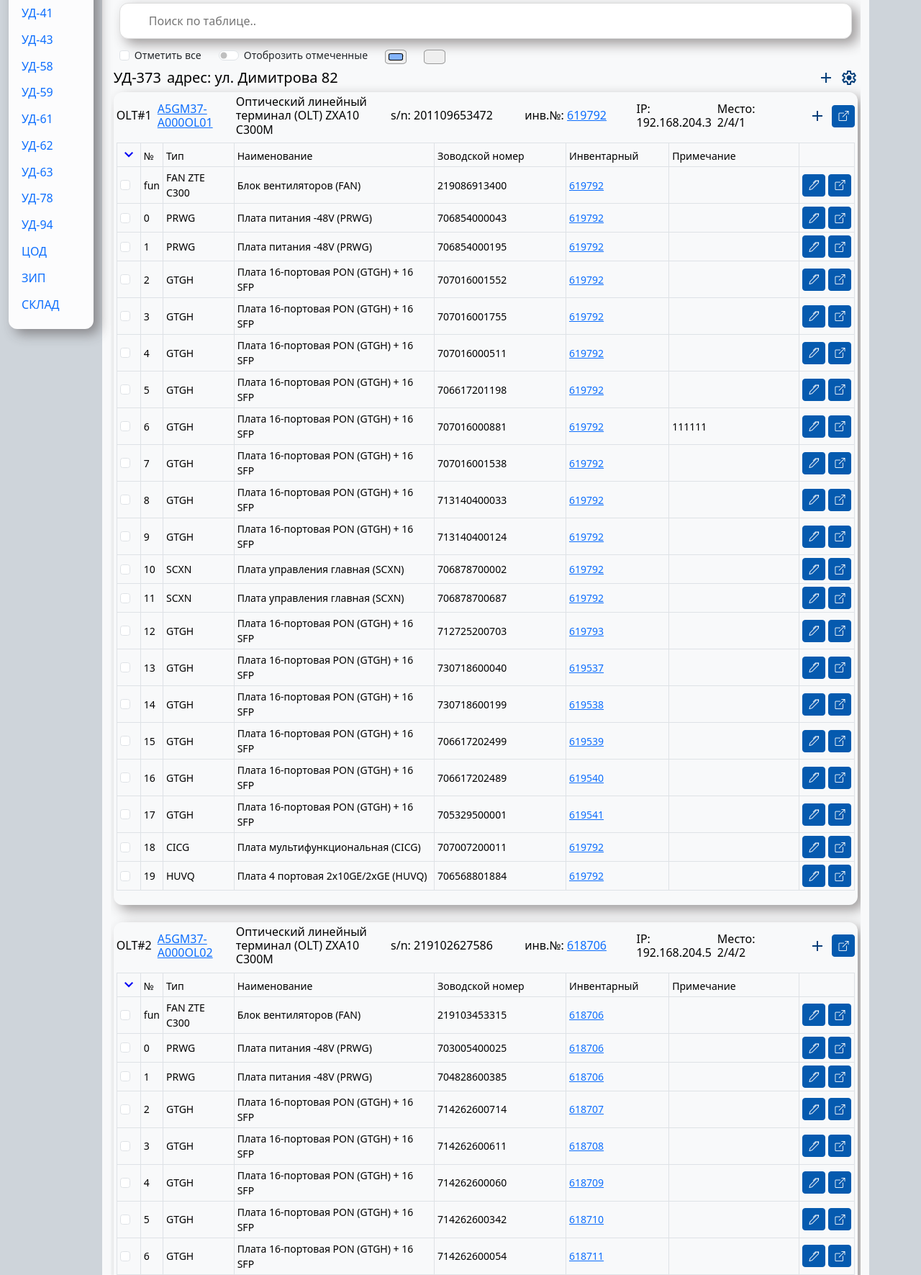
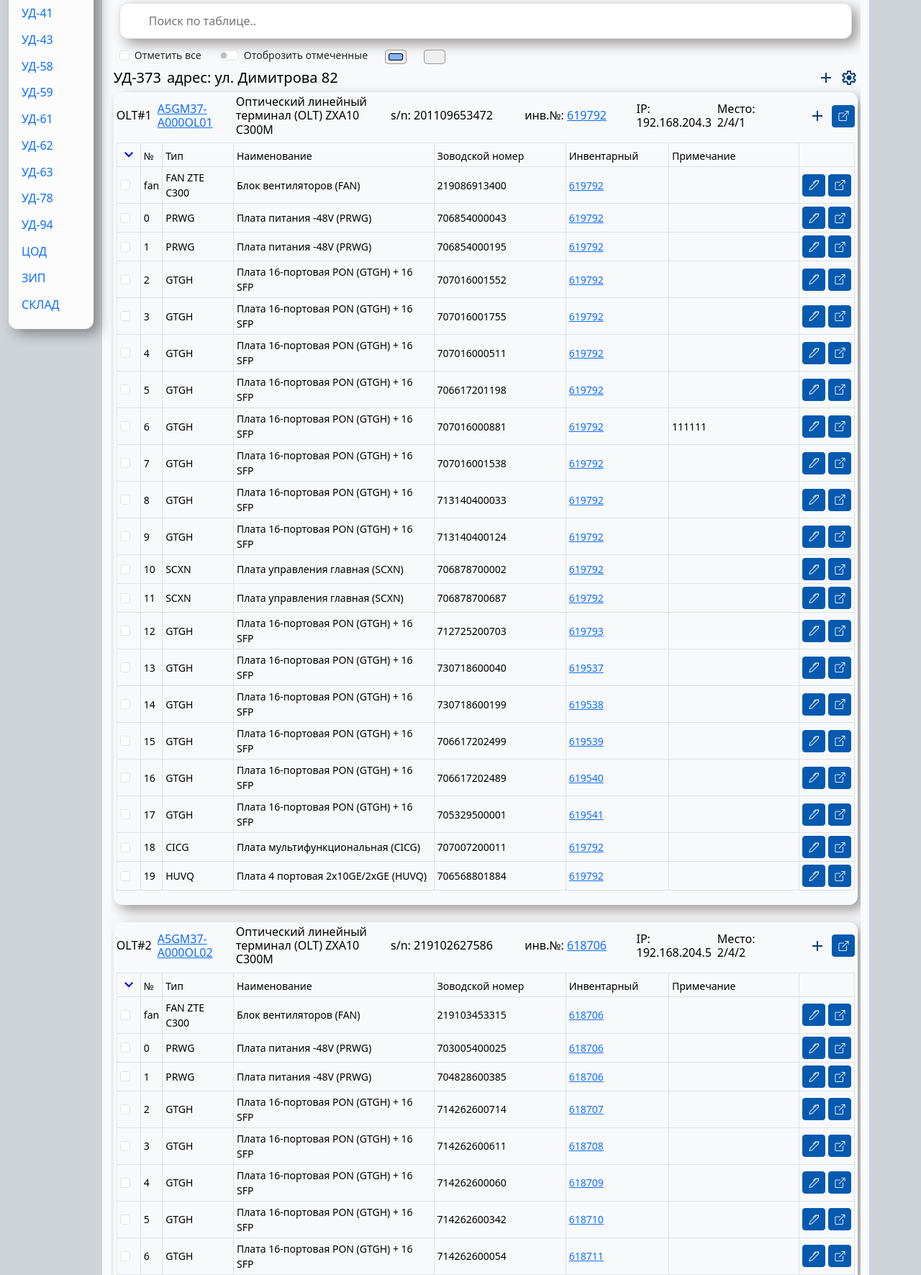
Before and after one commit to MrSoSadGuy/Hardware_Components, a Flask app: template templates/pon_page.html in a window 1280 px wide. Shown: the part 151-1922 px from the top of the page at 72% size. Run offline with Flask 3, Linux system fonts and the light colour scheme; the template is opened without the code that fills it: values that come from a table or form of the project are taken from there, most other values are stand-ins (such as "Sample title", 1, 10 or a date in 2020); some libraries are stand-ins or nearby versions.

Commit message:
27.02.25 p1

```diff
--- a/static/js/pon_page_scripts.js
+++ b/static/js/pon_page_scripts.js
@@ -16,7 +16,7 @@ async function to_fill_sostav_modal(id, un_row) {
             for (let item in ordered) {
                 let tr = document.createElement('tr');
                 let td = document.createElement('td');
-                item !== '-1' ?td.textContent = item : td.textContent ='fun';
+                item !== '-1' ?td.textContent = item : td.textContent ='fan';
                 tr.appendChild(td);
                 for (let i in ordered[item]) {
                     let td = document.createElement('td');
@@ -260,7 +260,7 @@ async function move_obj_modal(id, db){
         for(i in list_of_data[target][1]){
             const opt = document.createElement('option')
             opt.value = i
-            list_of_data[target][1][i] === -1 ? opt.text = 'fun' : opt.text = list_of_data[target][1][i]
+            list_of_data[target][1][i] === -1 ? opt.text = 'fan' : opt.text = list_of_data[target][1][i]
             slct_sock.add(opt)
         }
     });
@@ -450,7 +450,7 @@ async function add_new_unit_data(id) {
     Object.keys(data).forEach((elem) => {
       // Create a new row and insert the key value as the first cell
       const row = tbody.insertRow();
-      row.insertCell(0).textContent = elem !=='-1' ? elem : 'fun';
+      row.insertCell(0).textContent = elem !=='-1' ? elem : 'fan';
 
       if (data[elem][0]) {
         // For rows where the first element is truthy.
--- a/templates/pon_page.html
+++ b/templates/pon_page.html
@@ -352,7 +352,7 @@
                                                         <input class="form-check-input" id="flexCheck_modul{{ m.id }}" type="checkbox"  value="">
                                                     </td>
                                                     {% if m.Olt_sockets.socket == -1  %}
-                                                    <td > fun</td>
+                                                    <td >fan</td>
 
                                                     {% else %}
                                                     <td > {{ m.Olt_sockets.socket }}</td>
```
